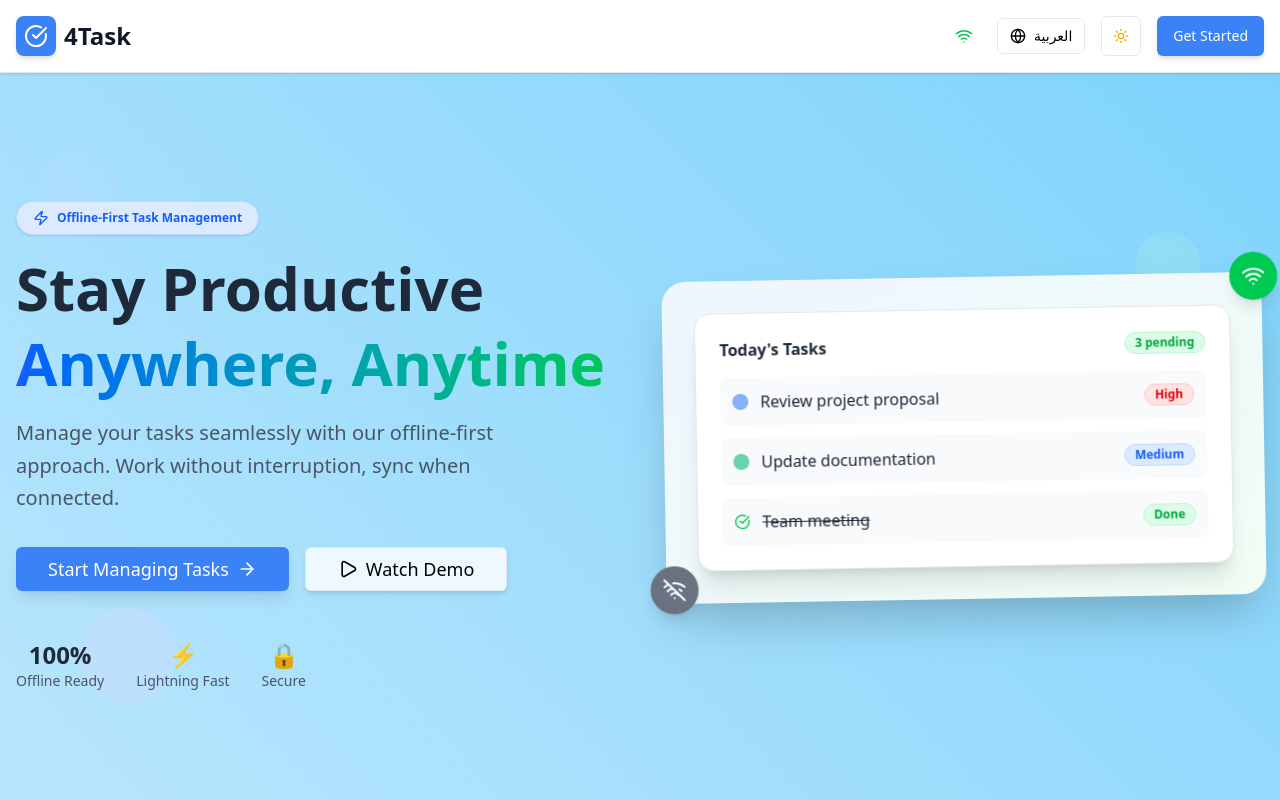
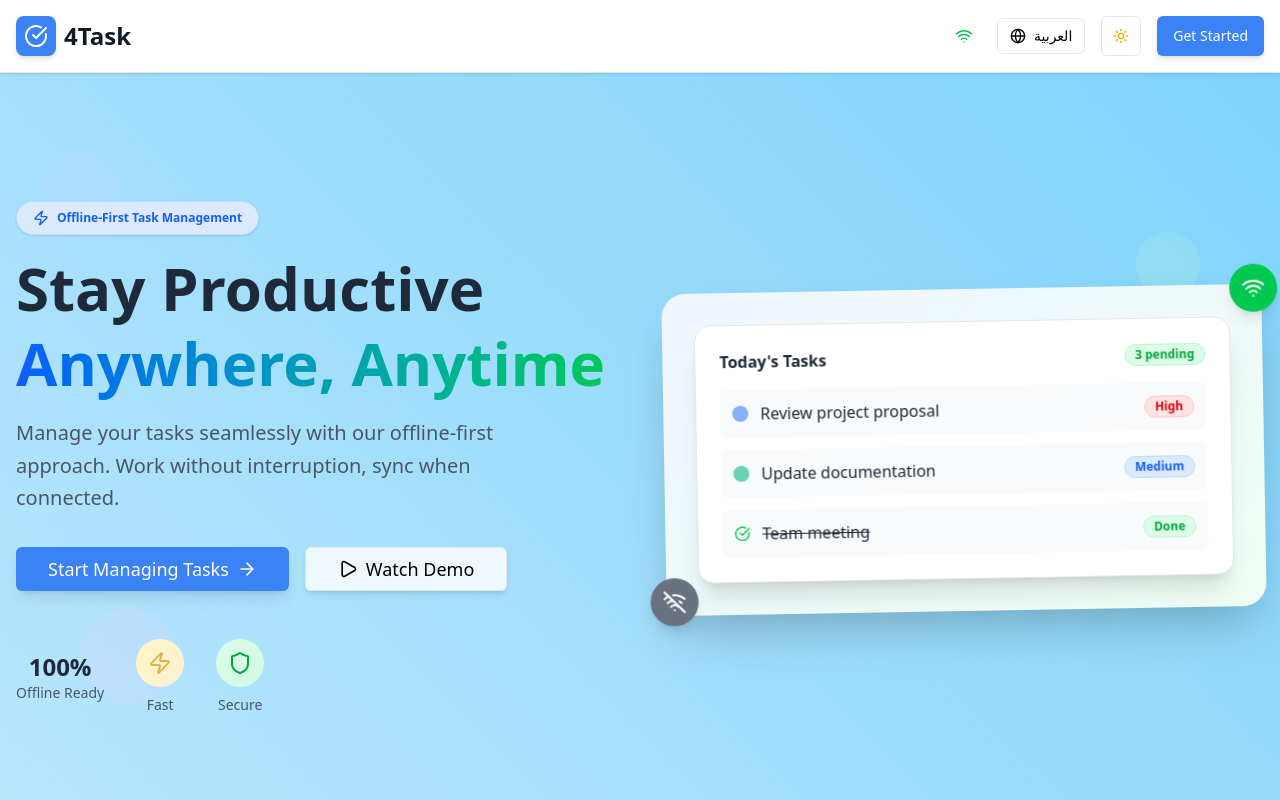
Before and after one commit to belkahla-mohamed/4Task, a React (Vite) app: page / in a window 1280 px wide. Shown: the top 800 px of the page. Built offline with nearby package versions, Linux system fonts and the light colour scheme.

Commit message:
fix hero style

```diff
--- a/src/pages/home/Hero.jsx
+++ b/src/pages/home/Hero.jsx
@@ -1,7 +1,7 @@
 "use client"
 
 import { useState, useEffect } from "react"
-import { CheckCircle, Zap, ArrowRight, Play, Wifi, WifiOff } from "lucide-react"
+import { CheckCircle, Zap, ArrowRight, Play, Wifi, WifiOff, Shield } from "lucide-react"
 
 // Custom Button component
 const Button = ({ children, size, variant = "default", className = "", asChild, ...props }) => {
@@ -224,7 +224,7 @@ export default function Hero() {
 
                 <h1 className="text-5xl lg:text-6xl font-bold text-gray-800 leading-tight">
                   Stay Productive
-                  <span className="block text-blue-600 bg-gradient-to-r from-blue-600 to-green-500 bg-clip-text text-transparent">
+                  <span className="block  bg-gradient-to-r from-blue-600 to-green-500 bg-clip-text text-transparent">
                     Anywhere, Anytime
                   </span>
                 </h1>
@@ -238,7 +238,7 @@ export default function Hero() {
               <div className="flex flex-col sm:flex-row gap-4">
                 <Button
                   size="lg"
-                  className="bg-blue-600 hover:bg-blue-700 text-white px-8 py-4 text-lg shadow-lg hover:shadow-xl transition-all duration-200 hover:scale-105 hover:-translate-y-1"
+                  className="bg-blue-600 cursor-pointer hover:bg-blue-700 text-white px-8 py-4 text-lg shadow-lg hover:shadow-xl transition-all duration-200 hover:scale-105 hover:-translate-y-1"
                 >
                   Start Managing Tasks
                   <ArrowRight className="ml-2 h-5 w-5" />
@@ -247,7 +247,7 @@ export default function Hero() {
                 <Button
                   size="lg"
                   variant="outline"
-                  className="border-gray-300 px-8 py-4 text-lg bg-white/80 backdrop-blur-sm shadow-md hover:shadow-lg transition-all duration-200 hover:scale-105"
+                  className="cursor-pointer border-gray-300 px-8 py-4 text-lg bg-white/80 backdrop-blur-sm shadow-md text-black hover:text-black hover:bg-white hover:shadow-lg transition-all duration-200 hover:scale-105"
                 >
                   <Play className="mr-2 h-5 w-5" />
                   Watch Demo
@@ -262,16 +262,22 @@ export default function Hero() {
                   <div className="text-sm text-gray-600">Offline Ready</div>
                 </div>
                 <div className="text-center group">
-                  <div className="text-2xl font-bold text-gray-800 group-hover:scale-110 transition-transform duration-200">
-                    ⚡
+                  <div className="relative">
+                    <div className="text-2xl font-bold text-gray-800 group-hover:scale-110 transition-all duration-300 flex items-center justify-center w-12 h-12 bg-gradient-to-br from-yellow-100 to-orange-100 rounded-full group-hover:from-yellow-200 group-hover:to-orange-200 group-hover:shadow-lg">
+                      <Zap className="h-6 w-6 text-yellow-600 group-hover:text-yellow-700 animate-pulse group-hover:animate-bounce" />
+                    </div>
+                    <div className="absolute inset-0 bg-gradient-to-br from-yellow-400 to-orange-400 rounded-full opacity-0 group-hover:opacity-20 transition-opacity duration-300 animate-ping"></div>
                   </div>
-                  <div className="text-sm text-gray-600">Lightning Fast</div>
+                  <div className="text-sm text-gray-600 mt-2">Fast</div>
                 </div>
                 <div className="text-center group">
-                  <div className="text-2xl font-bold text-gray-800 group-hover:scale-110 transition-transform duration-200">
-                    🔒
+                  <div className="relative">
+                    <div className="text-2xl font-bold text-gray-800 group-hover:scale-110 transition-all duration-300 flex items-center justify-center w-12 h-12 bg-gradient-to-br from-green-100 to-emerald-100 rounded-full group-hover:from-green-200 group-hover:to-emerald-200 group-hover:shadow-lg">
+                      <Shield className="h-6 w-6 text-green-600 group-hover:text-green-700 group-hover:animate-pulse" />
+                    </div>
+                    <div className="absolute inset-0 bg-gradient-to-br from-green-400 to-emerald-400 rounded-full opacity-0 group-hover:opacity-20 transition-opacity duration-300 animate-ping"></div>
                   </div>
-                  <div className="text-sm text-gray-600">Secure</div>
+                  <div className="text-sm text-gray-600 mt-2">Secure</div>
                 </div>
               </div>
             </div>
@@ -294,7 +300,6 @@ export default function Hero() {
                           ${taskAnimations[1] && index === 1 ? "task-fly-right" : ""}
                           ${taskAnimations[2] && index === 2 ? "task-fly-top" : ""}
                           ${!taskAnimations[index] ? "opacity-0" : ""}
-                          ${task.status === "completed" ? "opacity-50" : ""}
                         `}
                       >
                         {task.status === "completed" ? (
```
